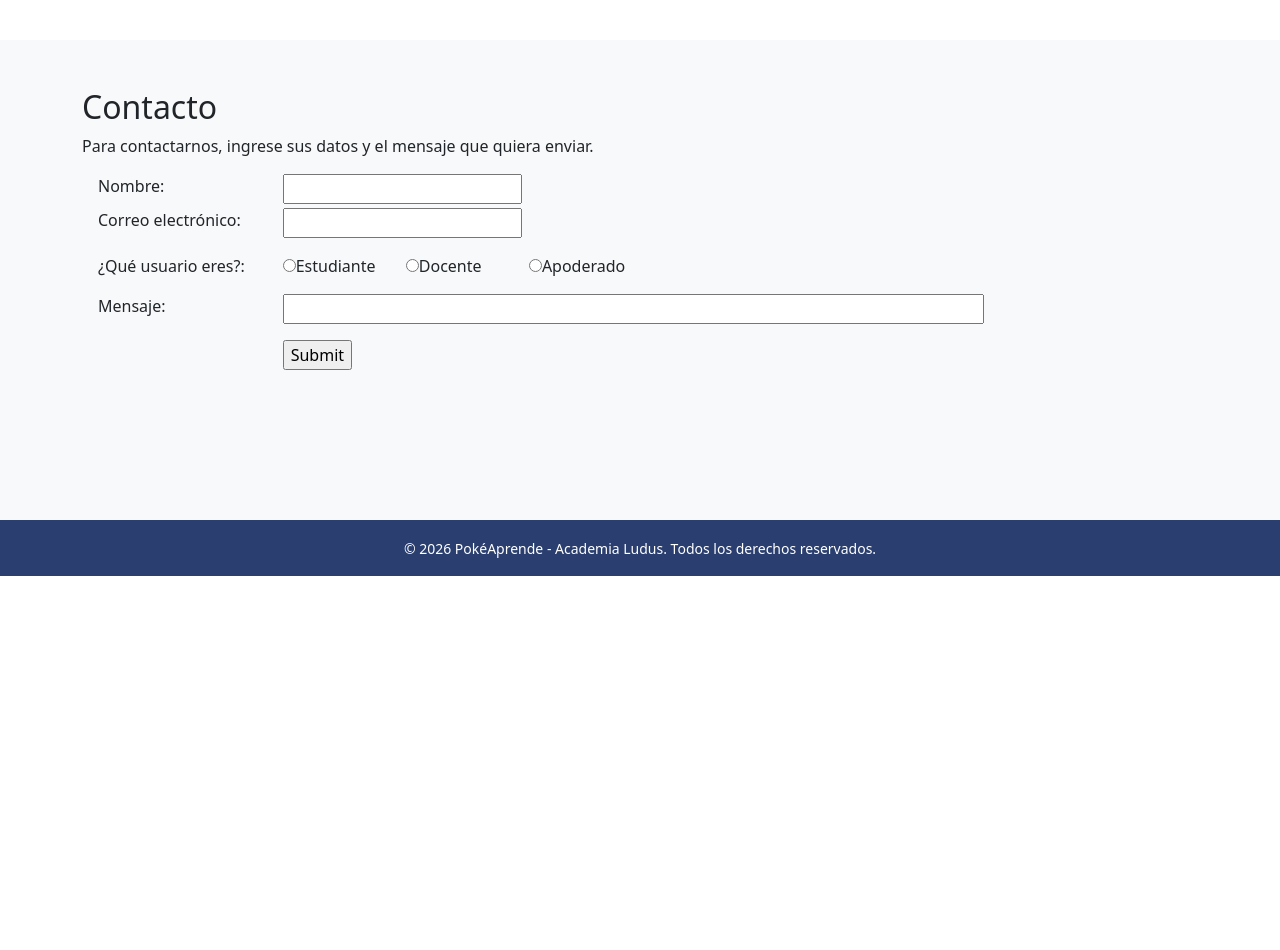
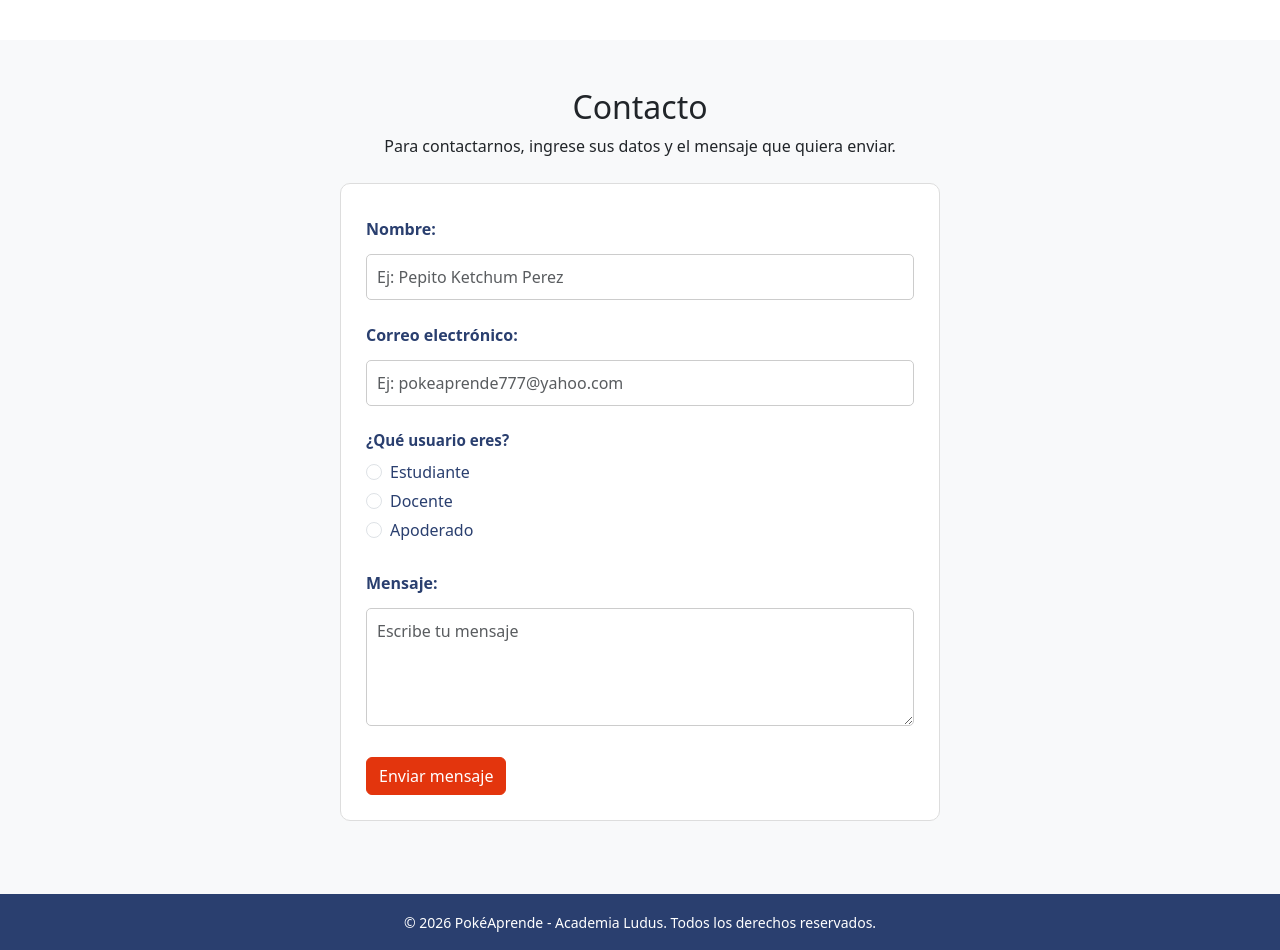
Before and after one commit to mtornel39/proyecto_2026_IU, a plain HTML site: page index.html in a window 1280 px wide. Shown: the part 1400-2350 px from the top of the page. Before the commit the page ends 1976 px from the top, so only its background shows below. Drawn offline with nearby package versions, Linux system fonts and the light colour scheme.

Commit message:
Actualizacion formulario y navbar/logo añadido

```diff
--- a/css/estilos.css
+++ b/css/estilos.css
@@ -26,3 +26,66 @@
   background-color: var(--azul);
   color: #fff;
 }
+
+
+/* Formulario de contacto */
+
+#formulario-contacto {
+  background-color: white;
+  max-width: 600px;
+  margin: 25px auto;
+  padding: 25px;
+  border: 1px solid #ddd;
+  border-radius: 10px;
+}
+
+#formulario-contacto .form-label {
+  color: #2A3F6F;
+  font-weight: bold;
+  margin: 8px 0;
+}
+
+#formulario-contacto .form-check-label {
+  color: #2A3F6F;
+  margin: 0;
+}
+
+#formulario-contacto input[type="text"],
+#formulario-contacto input[type="email"],
+#formulario-contacto textarea {
+  width: 100%;
+  padding: 10px;
+  margin: 5px 0 15px;
+  border: 1px solid #ccc;
+  border-radius: 5px;
+}
+
+#formulario-contacto .form-check {
+  margin-bottom: 5px;
+}
+
+#formulario-contacto button[type="submit"] {
+  background-color: #E3350D;
+  border-color: #E3350D;
+}
+
+#formulario-contacto button[type="submit"]:hover {
+  background-color: #bd2b0b;
+  border-color: #bd2b0b;
+}
+
+/* Opciones de tipo de usuario */
+#formulario-contacto legend.form-label {
+  font-size: 0.95rem;
+  margin-bottom: 8px;
+}
+
+#formulario-contacto .form-check-input:checked {
+  background-color: var(--rojo);
+  border-color: var(--rojo);
+}
+
+#formulario-contacto .form-check-input:focus {
+  border-color: var(--rojo);
+  box-shadow: 0 0 0 0.25rem rgba(227, 53, 13, 0.25);
+}
--- a/index.html
+++ b/index.html
@@ -5,21 +5,19 @@
   <meta name="viewport" content="width=device-width, initial-scale=1">
   <title>PokéAprende | Academia Ludus</title>
 
-  <!-- Bootstrap 5 -->
   <link href="https://cdn.jsdelivr.net/npm/bootstrap@5.3.3/dist/css/bootstrap.min.css" rel="stylesheet">
-  <!-- Estilos propios -->
   <link href="css/estilos.css" rel="stylesheet">
+  <link rel="icon" href="PA_lg.png" type="image/png">
 </head>
 <body data-bs-spy="scroll" data-bs-target="#menu" data-bs-offset="80">
 
-  <!-- ========== NAVBAR ========== -->
   <header>
     <nav id="menu" class="navbar navbar-expand-lg fixed-top" data-bs-theme="dark">
       <div class="container">
-        <a class="navbar-brand" href="#inicio"> <img src="PA.png" style="width:80px">
-        PokéAprende</a>
-        <button class="navbar-toggler" type="button" data-bs-toggle="collapse" data-bs-target="#menuLinks"
-                aria-controls="menuLinks" aria-expanded="false" aria-label="Abrir menú">
+        <a class="navbar-brand" href="#inicio">
+          <img src="PA.png" style="width:80px"> Poké<strong>Aprende</strong>
+        </a>
+        <button class="navbar-toggler" type="button" data-bs-toggle="collapse" data-bs-target="#menuLinks">
           <span class="navbar-toggler-icon"></span>
         </button>
         <div class="collapse navbar-collapse" id="menuLinks">
@@ -35,26 +33,20 @@
   </header>
 
   <main>
-    <!-- ========== SECCIÓN 1: INICIO ========== -->
     <section id="inicio" class="seccion">
       <div class="container">
         <h1>Inicio</h1>
-        <p>Bienvenido(a) a PokéAprende, una página creada por y para fans de Pokémon. Aquí podrás ver y buscar libremente entre todos los Tipos de Pokémon en el universo del juego, solo tienes que escribir el Tipo que deseas ver y clickear el botón buscar, y así de fácil, podrás ver todos los tipos de Pokémon del tipo que buscas!
-          Empieza ya desde la seccion "Jugar ahora"!</p>
+        <p>Bienvenido(a) a PokéAprende, una página creada por y para fans de Pokémon. Aquí podrás ver y buscar libremente entre todos los Tipos de Pokémon en el universo del juego, solo tienes que escribir el Tipo que deseas ver y clickear el botón buscar, y así de fácil, podrás ver todos los tipos de Pokémon del tipo que buscas! Empieza ya desde la sección "Jugar ahora"!</p>
       </div>
     </section>
 
-    <!-- ========== SECCIÓN 2: ACADEMIA LUDUS ========== -->
     <section id="academia" class="seccion bg-light">
       <div class="container">
         <h2>Academia Ludus</h2>
-          <p>La Academia Ludus, fundada el 20 de octubre de 1987, es un pequeño equipo de tres personas fanáticas de Pokémon.
-        Nuestra Academia fue creada con un solo propósito en mente: Poder ofrecer conocimientos sobre Pokémon a todos los nuevos fans de manera fácil y rápida.
-      Así que decidimos juntar nuestros conocimientos para poder crear está página y poder extender más el poder de Pokémon sobre la gente!</p>
+        <p>La Academia Ludus, fundada el 20 de octubre de 1987, es un pequeño equipo de tres personas fanáticas de Pokémon. Nuestra Academia fue creada con un solo propósito en mente: poder ofrecer conocimientos sobre Pokémon a todos los nuevos fans de manera fácil y rápida. Así que decidimos juntar nuestros conocimientos para poder crear esta página y poder extender más el poder de Pokémon sobre la gente!</p>
       </div>
     </section>
 
-    <!-- ========== SECCIÓN 3: JUGAR AHORA ========== -->
     <section id="jugar" class="seccion">
       <div class="container">
         <h2>Jugar Ahora</h2>
@@ -72,53 +64,59 @@
       </div>
     </section>
 
-    <!-- ========== SECCIÓN 4: CONTACTO ========== -->
     <section id="contacto" class="seccion bg-light">
       <div class="container">
-        <h2>Contacto</h2>
-        <p>Para contactarnos, ingrese sus datos y el mensaje que quiera enviar.</p>
-        <form>
-          <div class="row m-1">
-            <div class="col-4 col-md-2"><label>Nombre:</label></div>
-            <div class="col-4 col-md-2"><input type="text" name="nombre" pattern="[a-zA-ZáéíóúÁÉÍÓÚñÑ\s]+" required></div>
-          </div>
-          <div class="row m-1">
-            <div class="col-4 col-md-2"><label>Correo electrónico:</label></div>
-            <div class="col-4 col-md-2"><input type="email" name="correo" required></div>
-          </div>
-          <div class="row m-1 my-3">
-            <div class="col-4 col-md-2"><label>¿Qué usuario eres?:</label></div>
-            <div class="col-8">
-              <div class="row">
-                <div class="col-12 col-md-3 col-xl-2"><input type="radio" name="usuario" value="Estudiante" id="Estudiante" required><label for="Estudiante">Estudiante</label></div>
-                <div class="col-12 col-md-3 col-xl-2"><input type="radio" name="usuario" value="Docente" id="Docente" required><label for="Docente">Docente</label></div>
-                <div class="col-12 col-md-4 col-xl-2"><input type="radio" name="usuario" value="Apoderado" id="Apoderado" required><label for="Apoderado">Apoderado</label></div> <!--col-md-4 en ves de 3 para que tenga espacio en lo más chico de md-->
-              </div>
+        <h2 class="text-center">Contacto</h2>
+        <p class="text-center">Para contactarnos, ingrese sus datos y el mensaje que quiera enviar.</p>
+
+        <form id="formulario-contacto">
+          <label for="nombre" class="form-label">Nombre:</label>
+          <input type="text" class="form-control" id="nombre" name="nombre"
+                 placeholder="Ej: Pepito Ketchum Perez" minlength="2" required>
+
+          <label for="correo" class="form-label">Correo electrónico:</label>
+          <input type="email" class="form-control" id="correo" name="correo"
+                 placeholder="Ej: pokeaprende777@yahoo.com" minlength="6" required>
+
+          <fieldset class="mb-3">
+            <legend class="form-label">¿Qué usuario eres?</legend>
+
+            <div class="form-check">
+              <input type="radio" class="form-check-input" name="usuario"
+                     value="Estudiante" id="Estudiante" required>
+              <label class="form-check-label" for="Estudiante">Estudiante</label>
             </div>
-          </div>
-          <div class="row m-1 my-3">
-            <div class="col-4 col-md-2"><label>Mensaje:</label></div>
-            <div class="col-4 col-md-2"><input type="text" name="mensaje" size="70" required></div>
-          </div>
-          <div class="row m-1">
-            <div class="col-3 col-md-2"></div>
-            <div class="col-3 col-md-2"><input type="submit" name="enviar"></div>
-          </div>
+
+            <div class="form-check">
+              <input type="radio" class="form-check-input" name="usuario"
+                     value="Docente" id="Docente">
+              <label class="form-check-label" for="Docente">Docente</label>
+            </div>
+
+            <div class="form-check">
+              <input type="radio" class="form-check-input" name="usuario"
+                     value="Apoderado" id="Apoderado">
+              <label class="form-check-label" for="Apoderado">Apoderado</label>
+            </div>
+          </fieldset>
+
+          <label for="mensaje" class="form-label">Mensaje:</label>
+          <textarea class="form-control" id="mensaje" name="mensaje"
+                    rows="4" minlength="10" placeholder="Escribe tu mensaje" required></textarea>
+
+          <button type="submit" class="btn btn-danger mt-3" name="enviar">Enviar mensaje</button>
         </form>
       </div>
     </section>
   </main>
 
-  <!-- ========== PIE DE PÁGINA ========== -->
   <footer class="pie text-center py-3">
     <div class="container">
       <small>&copy; 2026 PokéAprende - Academia Ludus. Todos los derechos reservados.</small>
     </div>
   </footer>
 
-  <!-- Bootstrap 5 (incluye el JS del menú) -->
   <script src="https://cdn.jsdelivr.net/npm/bootstrap@5.3.3/dist/js/bootstrap.bundle.min.js"></script>
-  <!-- JavaScript propio -->
   <script src="js/app.js"></script>
 </body>
 </html>
```
Also changed, not shown: PA_lg.png (added).
